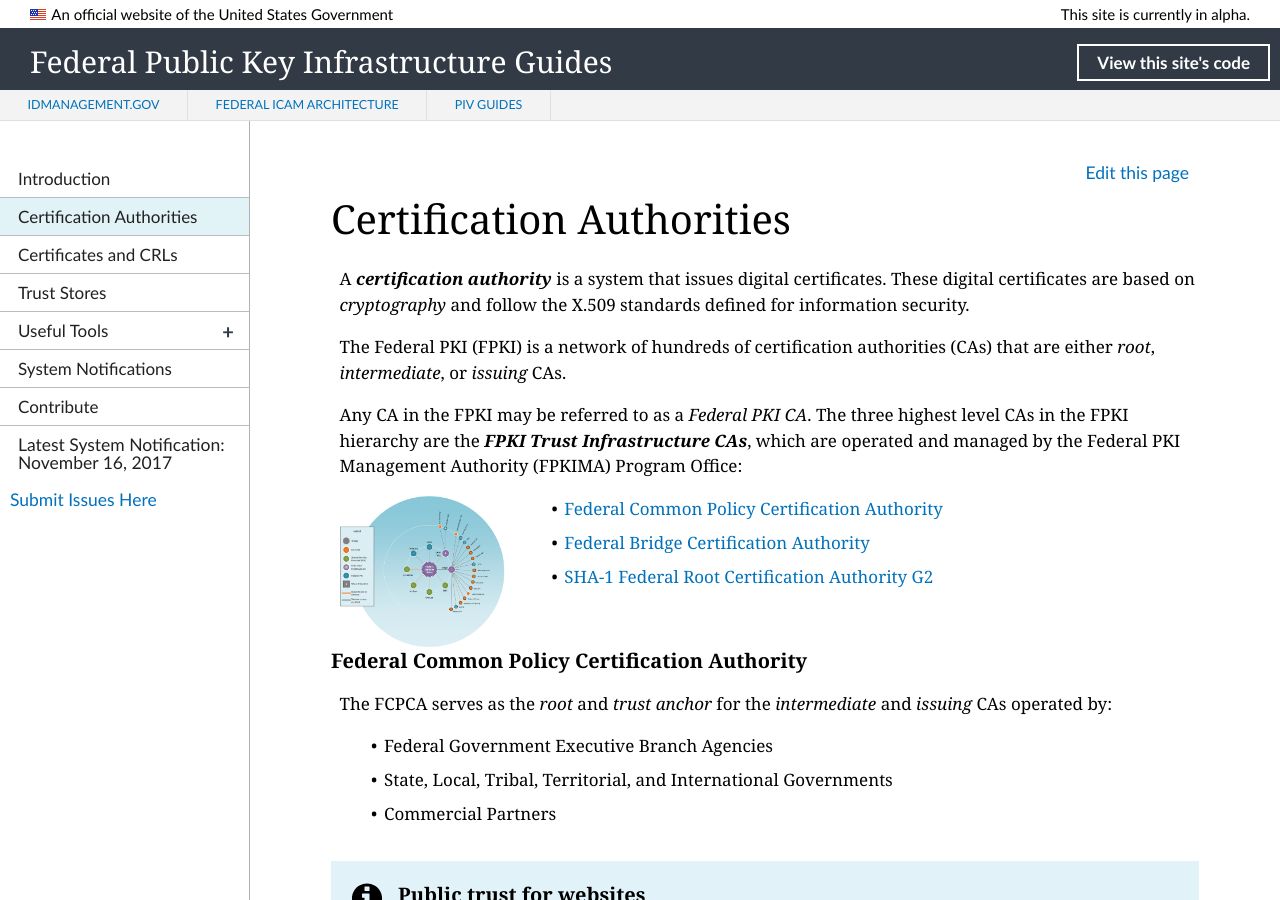
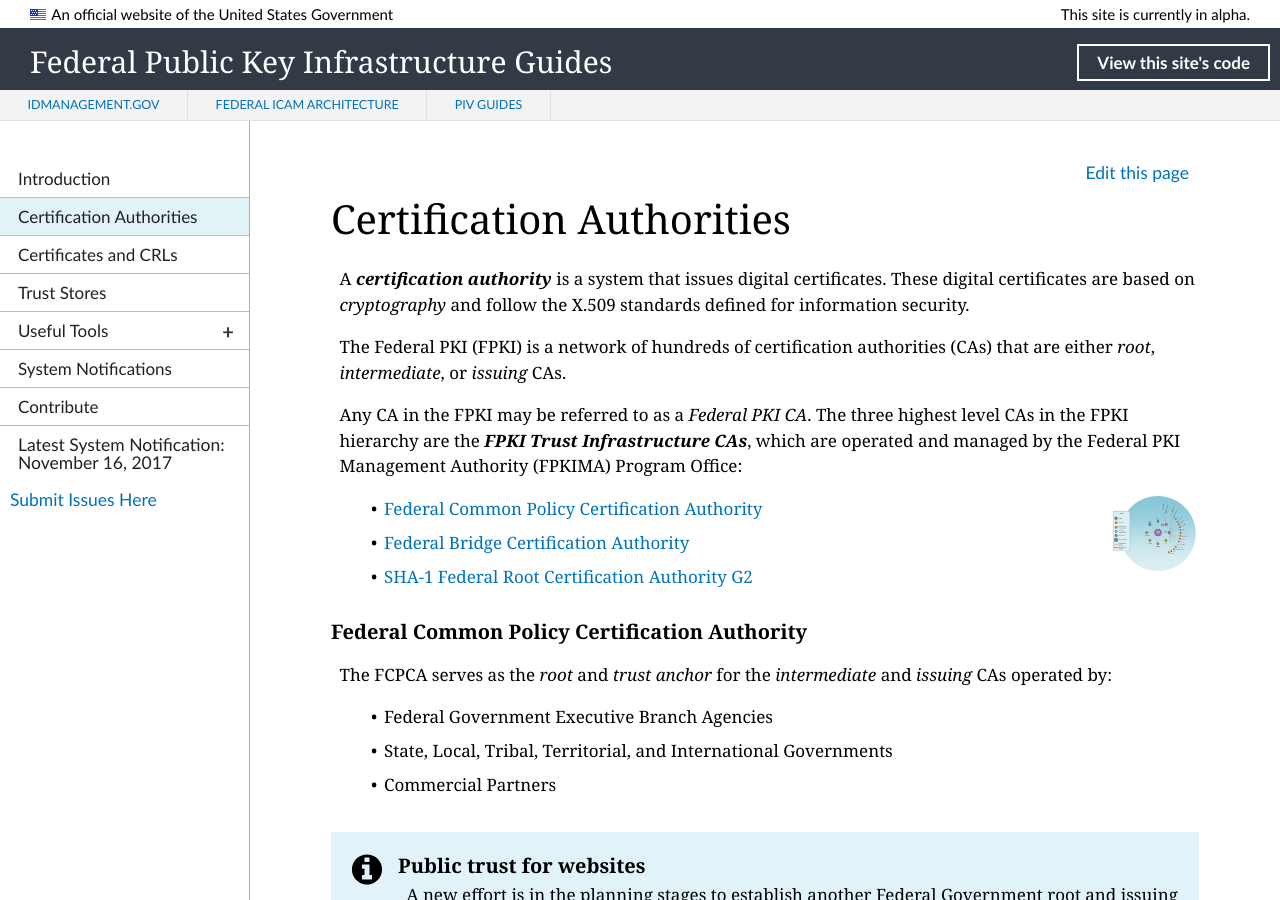
Before and after one commit to GSA/fpki-guides, a Jekyll site: the page built from pages/fpki_cas.md, in a window 1280 px wide and 900 px high. Built offline with Jekyll 4.4.1, drawn with Linux system fonts in a browser that asks for light colours; nearby versions of some CDN libraries; library files that are not in the unit come from our copies.

Commit message:
Update fpki_cas.md
Graphic test

```diff
--- a/pages/fpki_cas.md
+++ b/pages/fpki_cas.md
@@ -10,7 +10,7 @@
 
 Any CA in the FPKI may be referred to as a _Federal PKI CA_. The three highest level CAs in the FPKI hierarchy are the **_FPKI Trust Infrastructure CAs_**, which are operated and managed by the Federal PKI Management Authority (FPKIMA) Program Office:
 
-![FPKI Trust Infrastructure]({{site.baseurl}}/img/fpki_trust_cas.png){:style="width:20%;float:left;"}
+![FPKI Trust Infrastructure]({{site.baseurl}}/img/fpki_trust_cas.png){:style="width:10%;float:right;"}
 
 * [Federal Common Policy Certification Authority](#federal-common-policy-certification-authority)
 * [Federal Bridge Certification Authority](#federal-bridge-certification-authority)
```
